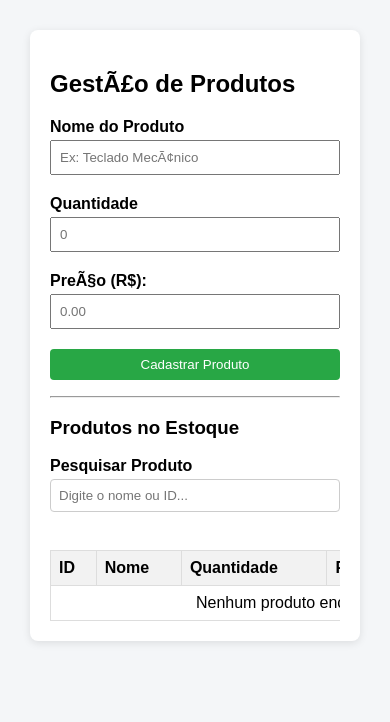
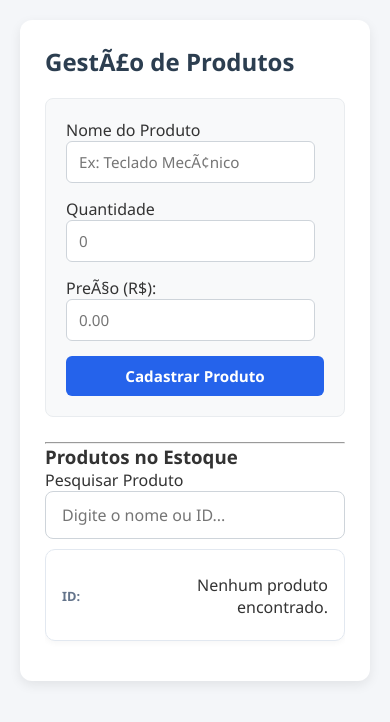
Before and after one commit to pedrosena67/controle-de-produtos, a plain HTML site: page index.html in a window 390 px wide. Drawn offline with Linux system fonts and the light colour scheme.

Commit message:
style(css): moderniza UI com destaque de estoque baixo e estilos de tabela

```diff
--- a/estilo.css
+++ b/estilo.css
@@ -1,155 +1,244 @@
+* {
+  box-sizing: border-box;
+  margin: 0;
+  padding: 0;
+  font-family: 'Segoe UI', Tahoma, Geneva, Verdana, sans-serif;
+}
+
 body {
-    font-family: Arial, sans-serif;
-    background-color: #f4f6f8;
-    margin: 20px;
+  background-color: #f4f6f9;
+  color: #333;
+  padding: 20px;
+  display: flex;
+  justify-content: center;
 }
 
 .container {
-    max-width: 700px;
-    margin: 0 auto;
+  width: 100%;
+  max-width: 900px;
   background: #ffffff;
+  padding: 25px;
+  border-radius: 12px;
+  box-shadow: 0 4px 12px rgba(0, 0, 0, 0.08);
+}
+
+h1, h2 {
+  color: #2c3e50;
+  margin-bottom: 20px;
+}
+
+#form-produto {
+  display: grid;
+  grid-template-columns: repeat(auto-fit, minmax(200px, 1fr));
+  gap: 15px;
+  margin-bottom: 25px;
+  background: #f8f9fa;
   padding: 20px;
   border-radius: 8px;
-    box-shadow: 0 2px 8px rgba(0,0,0,0.1);
+  border: 1px solid #e9ecef;
 }
 
-.campo {
-    margin-bottom: 12px;
+.grupo-input {
+  display: flex;
+  flex-direction: column;
+  gap: 5px;
 }
 
-label {
-    display: block;
-    font-weight: bold;
-    margin-bottom: 4px;
+.grupo-input label {
+  font-size: 0.9rem;
+  font-weight: 600;
+  color: #495057;
 }
 
-input {
-    width: 100%;
-    padding: 8px;
-    box-sizing: border-box;
+input[type="text"],
+input[type="number"] {
+  padding: 10px 12px;
+  border: 1px solid #ced4da;
+  border-radius: 6px;
+  font-size: 0.95rem;
+  transition: border-color 0.2s, box-shadow 0.2s;
+}
+
+input[type="text"]:focus,
+input[type="number"]:focus {
+  border-color: #3b82f6;
+  box-shadow: 0 0 0 3px rgba(59, 130, 246, 0.15);
+  outline: none;
+}
+
+.form-acoes {
+  grid-column: 1 / -1;
+  display: flex;
+  gap: 10px;
+  align-items: center;
+  margin-top: 5px;
 }
 
 button {
-    padding: 10px 15px;
   cursor: pointer;
-    background-color: #d70b0b;
-    color: white;
+  padding: 10px 18px;
   border: none;
-    border-radius: 4px;
-    margin-right: 5px;
+  border-radius: 6px;
+  font-weight: 600;
+  font-size: 0.95rem;
+  transition: all 0.2s ease;
 }
 
-button:hover {
-    background-color: #a80404;
+#btn-salvar {
+  background-color: #2563eb;
+  color: white;
 }
 
-button:active {
-    box-shadow: 0 4px 10px rgba(0, 0, 0, 0.3);
-    transform: translateY(1px);
+#btn-salvar:hover {
+  background-color: #1d4ed8;
+}
+
+#btn-cancelar {
+  background-color: #64748b;
+  color: white;
+  display: none;
+}
+
+#btn-cancelar:hover {
+  background-color: #475569;
+}
+
+.busca-container {
+  margin-bottom: 20px;
+}
+
+#input-busca {
+  width: 100%;
+  padding: 12px 16px;
+  border: 1px solid #ced4da;
+  border-radius: 8px;
+  font-size: 1rem;
+  background-color: #fff;
+}
+
+.tabela-wrapper {
+  overflow-x: auto;
 }
 
 table {
   width: 100%;
   border-collapse: collapse;
-    margin-top: 15px;
+  margin-top: 10px;
+  background-color: #ffffff;
+  border-radius: 8px;
+  overflow: hidden;
 }
 
 th, td {
-    border: 1px solid #ddd;
-    padding: 8px;
+  padding: 14px 16px;
   text-align: left;
+  border-bottom: 1px solid #e2e8f0;
 }
 
 th {
-    background-color: #f2f2f2;
-}
-.campo-busca {
-    margin-bottom: 15px;
+  background-color: #f1f5f9;
+  color: #475569;
+  font-weight: 700;
+  font-size: 0.85rem;
+  text-transform: uppercase;
+  letter-spacing: 0.05em;
 }
 
-.campo-busca input {
-    width: 100%;
-    padding: 8px;
-    border: 1px solid #ccc;
-    border-radius: 4px;
-    box-sizing: border-box;
+td:nth-child(3), th:nth-child(3),
+td:nth-child(4), th:nth-child(4) {
+  text-align: center;
 }
 
-#btn-salvar {
-    background-color: #28a745;
-    color: white;
-    border: none;
-    padding: 8px 16px;
-    border-radius: 4px;
-    cursor: pointer;
+tbody tr:nth-child(even) {
+  background-color: #f8fafc;
 }
 
-#btn-salvar:hover {
-    background-color: #218838;
+tbody tr:hover {
+  background-color: #f1f5f9;
+}
+
+tr.estoque-baixo {
+  background-color: #fef2f2 !important;
+}
+
+tr.estoque-baixo td {
+  color: #991b1b;
 }
 
 
+td:last-child {
+  display: flex;
+  gap: 8px;
+  justify-content: flex-end;
+}
+
+.btn-editar {
+  background-color: #e2e8f0;
+  color: #1e293b;
+  padding: 6px 12px;
+  font-size: 0.85rem;
+}
+
+.btn-editar:hover {
+  background-color: #cbd5e1;
+}
+
 .btn-excluir {
-    background-color: #d70318;
-    color: white;
-    border: none;
+  background-color: #fee2e2;
+  color: #991b1b;
   padding: 6px 12px;
-    border-radius: 4px;
-    cursor: pointer;
+  font-size: 0.85rem;
 }
 
 .btn-excluir:hover {
-    background-color: #790511;
+  background-color: #fca5a5;
 }
 
-.btn-editar {
-    background-color: #007bff;
-    color: white;
-    border: none;
-    padding: 6px 12px;
-    border-radius: 4px;
-    cursor: pointer;
-}
-.btn-editar:hover {
-   background-color: #014388;
-}
+@media screen and (max-width: 768px) {
 
-.btn-cancelar {
-    background-color: #6c757d;
-    color: white;
-    border: none;
-    padding: 8px 16px;
-    border-radius: 4px;
-    cursor: pointer;
-
-#btn-cancelar {
+  table thead {
     display: none;
   }
-
-}
-@media (max-width: 768px) {
-    body {
-        padding: 10px;
-    }
-}
-form, .form-grupo {
-    display: flex;
-    flex-direction: column;
+  table, tbody, tr, td {
+    display: block;
     width: 100%;
   }
 
-input, select, button {
-    width: 100%;
-    margin-bottom: 8px;
-    box-sizing: border-box;
-
+  tbody tr {
+    margin-bottom: 15px;
+    background-color: #ffffff;
+    border: 1px solid #e2e8f0;
+    border-radius: 10px;
+    padding: 12px 16px;
+    box-shadow: 0 2px 6px rgba(0, 0, 0, 0.04);
   }
 
-.container-tabela, div:has(> table){
-    overflow-x: auto;
-    -webkit-overflow-scrolling: touch;
+  td {
+    display: flex;
+    justify-content: space-between;
+    align-items: center;
+    padding: 10px 0;
+    border-bottom: 1px dashed #e2e8f0;
+    text-align: right !important;
   }
 
-table {
-    min-width: 500px;
+  td:last-child {
+    border-bottom: none;
+    padding-top: 12px;
+    justify-content: flex-end;
   }
+
+  td::before {
+    font-weight: 700;
+    color: #64748b;
+    text-transform: uppercase;
+    font-size: 0.8rem;
+    margin-right: 15px;
+  }
+
+  td:nth-of-type(1)::before { content: "ID:"; }
+  td:nth-of-type(2)::before { content: "Nome:"; }
+  td:nth-of-type(3)::before { content: "Quantidade:"; }
+  td:nth-of-type(4)::before { content: "Preço:"; }
+  td:nth-of-type(5)::before { content: "Ações:"; }
+}
```
Lines whose indentation alone changed are shown as unchanged.
